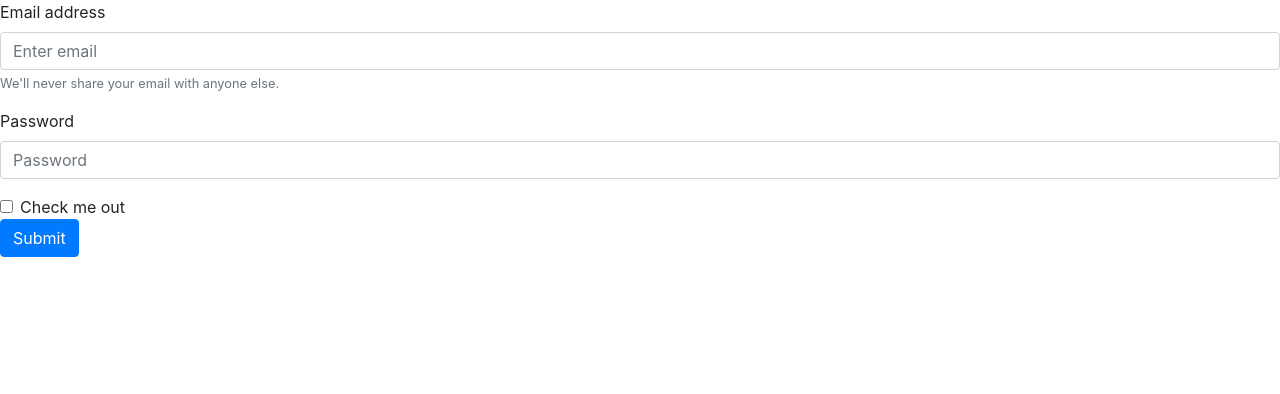
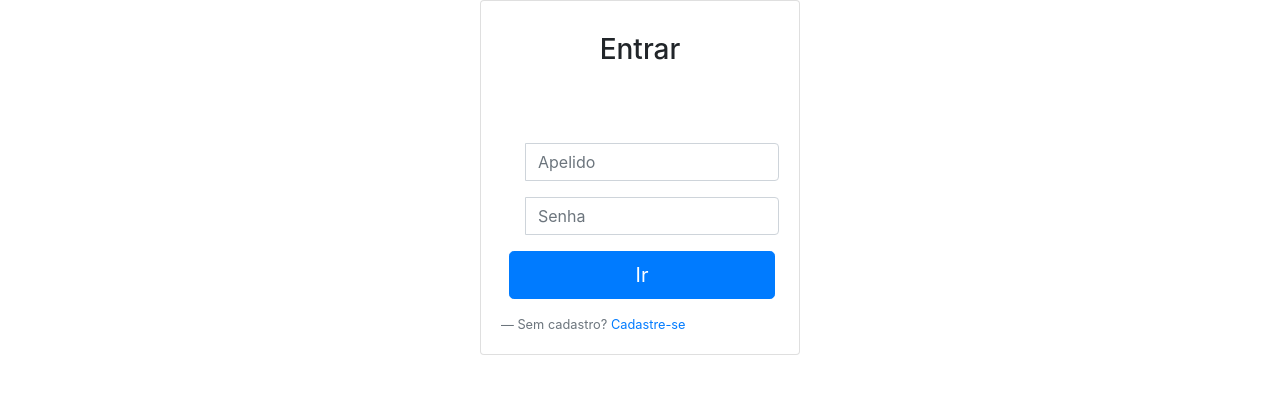
Before and after one commit to luizlimads/python_agilidedos, a Flask app: template app/templates/login.html in a window 1280 px wide. Shown: the top 394 px of the page. Run offline with Flask 2, Linux system fonts and the light colour scheme; the template is opened without the code that fills it, so the values that code supplies are empty; some libraries are stand-ins or nearby versions.

Commit message:
feat: create route login

```diff
--- a/app/main.py
+++ b/app/main.py
@@ -1,10 +1,20 @@
-from flask import Flask, render_template
+from flask import Flask, render_template, redirect, request
 
-def create_app(testing: bool = True):
+def create_app():
     app = Flask(__name__)
 
     @app.route('/')
     def index():
+        return render_template('home.html', apelido='apelido')
+
+    @app.route('/login')
+    def login():
         return render_template('login.html')
 
+    @app.route('/verifica', methods=['POST',])
+    def verifica():
+        apelido = request.form['apelido']
+        print(apelido)
+        return redirect('/')
+
     return app
--- /dev/null
+++ b/app/templates/home.html
@@ -0,0 +1,4 @@
+{% extends '_base.html' %}
+{% block content %}
+<p  class="h1">{{apelido}}</p>
+{% endblock %}
--- a/app/templates/login.html
+++ b/app/templates/login.html
@@ -10,22 +10,30 @@
     <title>Agilidedos</title>
 </head>
 <body>
-    <form>
-        <div class="form-group">
-          <label for="exampleInputEmail1">Email address</label>
-          <input type="email" class="form-control" id="exampleInputEmail1" aria-describedby="emailHelp" placeholder="Enter email">
-          <small id="emailHelp" class="form-text text-muted">We'll never share your email with anyone else.</small>
+    <div class="m-0 p-0 vh-100 d-flex align-items-center justify-content-center">
+        <div class="m-0 p-0 pt-3 card w-25">
+            <h3 class="text-center p-3 pb-5">Entrar</h3>
+            <div class="card-body">
+                <form action="/verifica" method="POST">
+                    <div class="login form-group">
+                        <div class="input-group">
+                            <span class="input-group-addon pl-2 pr-3"><i class="fa fa-user"></i></span>
+                            <input type="text" class="form-control" name="apelido" placeholder="Apelido" required="required">
+                        </div>
+                    </div>
+                    <div class="form-group">
+                        <div class="input-group">
+                            <span class="input-group-addon pl-2 pr-3"><i class="fa fa-lock"></i></span>
+                            <input type="password" class="form-control" name="senha" placeholder="Senha" required="required">
+                        </div>
+                    </div>
+                    <div class="form-group pl-2 pr-1">
+                        <button type="submit" class="btn btn-primary btn-block btn-lg">Ir</button>
+                    </div>
+                  </form>
+                  <footer class="blockquote-footer">Sem cadastro? <a href="" data-toggle="modal" data-target="#exampleModal">Cadastre-se</a></footer>
+            </div>
         </div>
-        <div class="form-group">
-          <label for="exampleInputPassword1">Password</label>
-          <input type="password" class="form-control" id="exampleInputPassword1" placeholder="Password">
-        </div>
-        <div class="form-check">
-          <input type="checkbox" class="form-check-input" id="exampleCheck1">
-          <label class="form-check-label" for="exampleCheck1">Check me out</label>
-        </div>
-        <button type="submit" class="btn btn-primary">Submit</button>
-      </form>
-
+    </div>
 </body>
 </html>
```
Also changed, not shown: app/templates/_base.html (added, +16 -0 lines).
